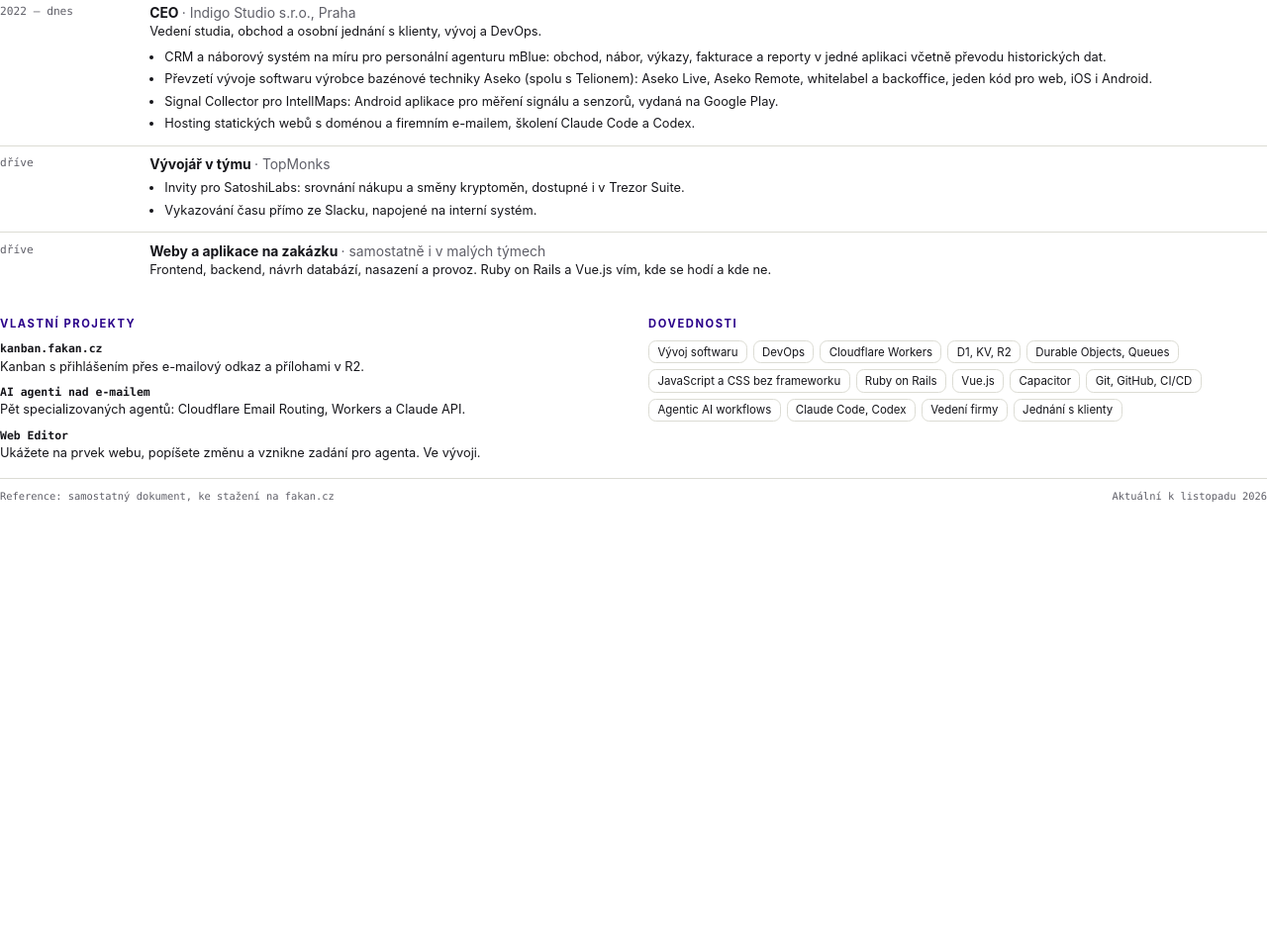
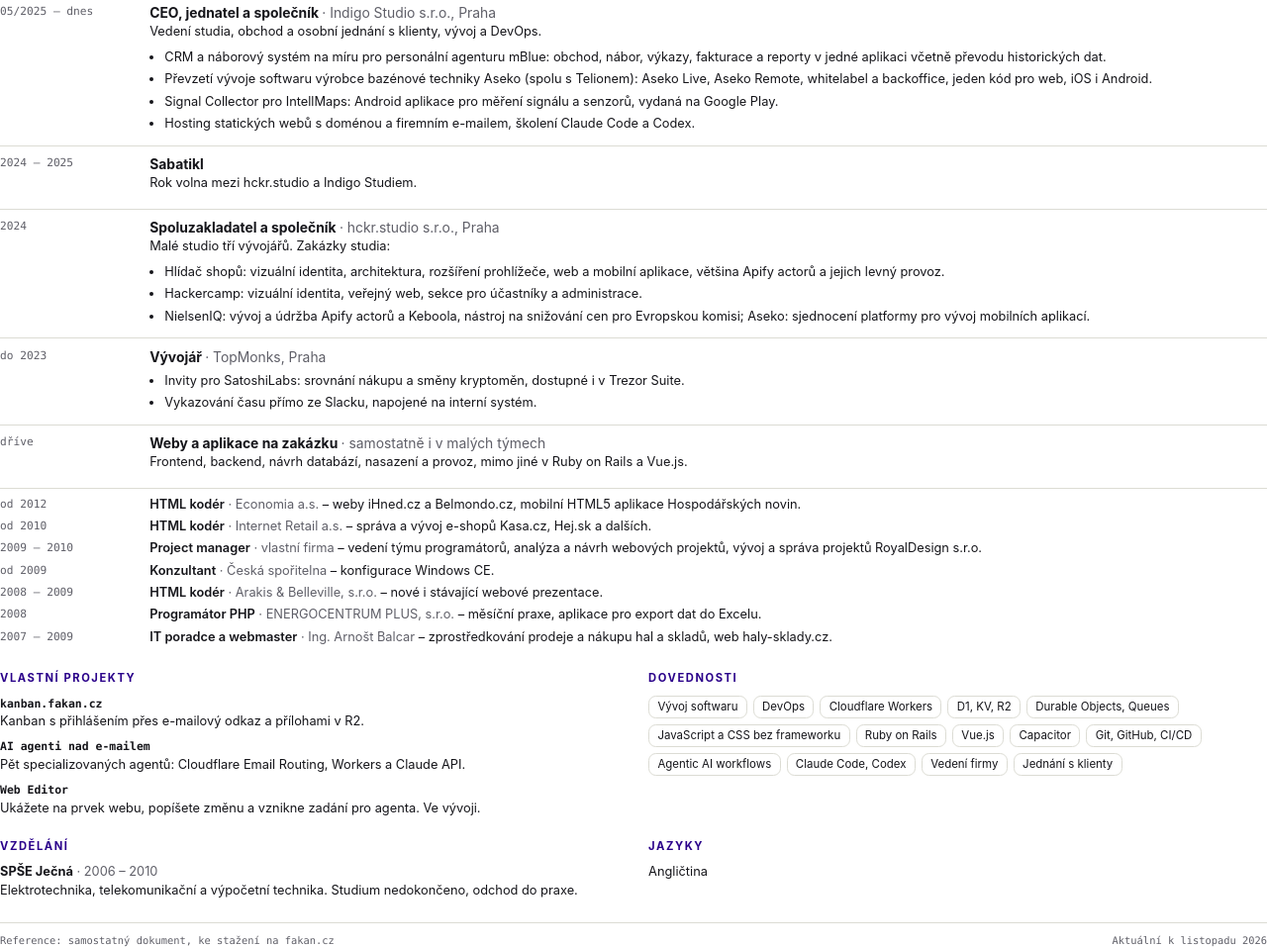
Before and after one commit to junkycoder/fakan.cz, a plain HTML site: page web/podklady/cv.html in a window 1280 px wide. Shown: the part 360-1317 px from the top of the page at 99% size. Before the commit the page ends 868 px from the top, so only its background shows below. Drawn offline with Linux system fonts and the light colour scheme.

Commit message:
oprav praxi v CV podle obchodního rejstříku
Indigo Studio od 05/2025 (jednatel a společník podle ARES), přidej
sabatikl, hckr.studio s.r.o. (2024) a role 2007–2012 ze starého CV.
TopMonks končí v roce 2023.

Co-Authored-By: Claude Opus 5.5 <noreply@anthropic.com>

```diff
--- a/web/podklady/cv.html
+++ b/web/podklady/cv.html
@@ -32,10 +32,12 @@
     pochopí a&nbsp;dokáže převzít.</p>
 
   <h2>Praxe</h2>
+  <!-- Indigo Studio: jednatel a společník od 8. 5. 2025 (obchodní rejstřík, ARES IČO 14389096);
+       firma sama vznikla 29. 3. 2022 pod jiným vedením. -->
   <section class="job">
-    <p class="when">2022 – dnes</p>
+    <p class="when">05/2025 – dnes</p>
     <div>
-      <h3>CEO <span>· Indigo Studio s.r.o., Praha</span></h3>
+      <h3>CEO, jednatel a&nbsp;společník <span>· Indigo Studio s.r.o., Praha</span></h3>
       <p>Vedení studia, obchod a&nbsp;osobní jednání s&nbsp;klienty, vývoj a&nbsp;DevOps.</p>
       <ul>
         <li>CRM a&nbsp;náborový systém na míru pro personální agenturu mBlue: obchod, nábor, výkazy,
@@ -48,24 +50,90 @@
       </ul>
     </div>
   </section>
+  <!-- Sabatikl: podle Dana rok pauzy mezi hckr.studio a Indigo Studiem. Přesné měsíce DOPLNIT. -->
   <section class="job">
-    <p class="when">dříve</p>
+    <p class="when">2024 – 2025</p>
     <div>
-      <h3>Vývojář v&nbsp;týmu <span>· TopMonks</span></h3>
+      <h3>Sabatikl</h3>
+      <p>Rok volna mezi hckr.studio a&nbsp;Indigo Studiem.</p>
+    </div>
+  </section>
+  <!-- hckr.studio s.r.o.: vznik 30. 1. 2024, Dan společník od založení (ARES IČO 21186022).
+       Zakázky podle webu hckr.studio (Web Archive, záběr 11. 5. 2024). Začátek týmu před založením
+       firmy DOPLNIT. -->
+  <section class="job">
+    <p class="when">2024</p>
+    <div>
+      <h3>Spoluzakladatel a&nbsp;společník <span>· hckr.studio s.r.o., Praha</span></h3>
+      <p>Malé studio tří vývojářů. Zakázky studia:</p>
+      <ul>
+        <li>Hlídač shopů: vizuální identita, architektura, rozšíření prohlížeče, web a&nbsp;mobilní
+          aplikace, většina Apify actorů a&nbsp;jejich levný provoz.</li>
+        <li>Hackercamp: vizuální identita, veřejný web, sekce pro účastníky a&nbsp;administrace.</li>
+        <li>NielsenIQ: vývoj a&nbsp;údržba Apify actorů a&nbsp;Keboola, nástroj na snižování cen pro
+          Evropskou komisi; Aseko: sjednocení platformy pro vývoj mobilních aplikací.</li>
+      </ul>
+    </div>
+  </section>
+  <!-- TopMonks: doloženo 01/2019 (avatar na insight.topmonks.com ve Web Archive), Slack účet podle ID
+       zhruba z roku 2016 (jen odhad). Podle Dana skončil těsně před hckr.studio. Začátek DOPLNIT. -->
+  <section class="job">
+    <p class="when">do 2023</p>
+    <div>
+      <h3>Vývojář <span>· TopMonks, Praha</span></h3>
       <ul>
         <li>Invity pro SatoshiLabs: srovnání nákupu a&nbsp;směny kryptoměn, dostupné i&nbsp;v&nbsp;Trezor Suite.</li>
         <li>Vykazování času přímo ze Slacku, napojené na interní systém.</li>
       </ul>
     </div>
   </section>
+  <!-- DOPLNIT 2013–2022 z archivu LinkedIn. Do té doby jen nedatovaný popis z about/cv.md („Před“);
+       po doplnění ho nahradit konkrétními rolemi s roky, nebo zařadit do správného období. -->
   <section class="job">
     <p class="when">dříve</p>
     <div>
       <h3>Weby a&nbsp;aplikace na zakázku <span>· samostatně i&nbsp;v&nbsp;malých týmech</span></h3>
-      <p>Frontend, backend, návrh databází, nasazení a&nbsp;provoz. Ruby on Rails a&nbsp;Vue.js vím, kde se
-        hodí a&nbsp;kde ne.</p>
+      <p>Frontend, backend, návrh databází, nasazení a&nbsp;provoz, mimo jiné v&nbsp;Ruby on Rails a&nbsp;Vue.js.</p>
     </div>
   </section>
+  <!-- 2007–2012 podle starého CV (export z listopadu 2013). U rolí označených v CV „dosud“
+       není známý konec, proto „od“. -->
+  <div class="early">
+    <div class="row">
+      <p class="when">od 2012</p>
+      <p><b>HTML kodér</b> <span>· Economia a.s.</span> – weby iHned.cz a&nbsp;Belmondo.cz, mobilní HTML5
+        aplikace Hospodářských novin.</p>
+    </div>
+    <div class="row">
+      <p class="when">od 2010</p>
+      <p><b>HTML kodér</b> <span>· Internet Retail a.s.</span> – správa a&nbsp;vývoj e-shopů Kasa.cz, Hej.sk
+        a&nbsp;dalších.</p>
+    </div>
+    <div class="row">
+      <p class="when">2009 – 2010</p>
+      <p><b>Project manager</b> <span>· vlastní firma</span> – vedení týmu programátorů, analýza a&nbsp;návrh
+        webových projektů, vývoj a&nbsp;správa projektů RoyalDesign s.r.o.</p>
+    </div>
+    <div class="row">
+      <p class="when">od 2009</p>
+      <p><b>Konzultant</b> <span>· Česká spořitelna</span> – konfigurace Windows CE.</p>
+    </div>
+    <div class="row">
+      <p class="when">2008 – 2009</p>
+      <p><b>HTML kodér</b> <span>· Arakis &amp; Belleville, s.r.o.</span> – nové i&nbsp;stávající webové
+        prezentace.</p>
+    </div>
+    <div class="row">
+      <p class="when">2008</p>
+      <p><b>Programátor PHP</b> <span>· ENERGOCENTRUM PLUS, s.r.o.</span> – měsíční praxe, aplikace pro export
+        dat do Excelu.</p>
+    </div>
+    <div class="row">
+      <p class="when">2007 – 2009</p>
+      <p><b>IT poradce a&nbsp;webmaster</b> <span>· Ing. Arnošt Balcar</span> – zprostředkování prodeje
+        a&nbsp;nákupu hal a&nbsp;skladů, web haly-sklady.cz.</p>
+    </div>
+  </div>
 
   <div class="cols">
     <section>
@@ -90,6 +158,19 @@
     </section>
   </div>
 
+  <div class="cols">
+    <section>
+      <h2>Vzdělání</h2>
+      <p><b>SPŠE Ječná</b> <span class="muted">· 2006 – 2010</span><br>
+        Elektrotechnika, telekomunikační a&nbsp;výpočetní technika. Studium nedokončeno, odchod do praxe.</p>
+    </section>
+    <section>
+      <h2>Jazyky</h2>
+      <!-- Úroveň angličtiny známe jen ze starého CV (2013), proto bez úrovně. Doplnit od Dana. -->
+      <p>Angličtina</p>
+    </section>
+  </div>
+
   <footer class="foot">
     <span>Reference: samostatný dokument, ke stažení na fakan.cz</span>
     <span>Aktuální k&nbsp;listopadu 2026</span>
--- a/web/podklady/podklady.css
+++ b/web/podklady/podklady.css
@@ -36,7 +36,16 @@ p { margin: 0 0 2mm; }
 .job ul { margin: 1.4mm 0 0; padding-left: 4mm; }
 .job li { margin: 0 0 1mm; }
 
-.cols { display: grid; grid-template-columns: 1fr 1fr; gap: 0 8mm; }
+/* Starší praxe: role na jeden řádek, roky ve stejném sloupci jako u .job */
+.early { padding: 1.4mm 0 0.4mm; border-top: 0.5pt solid var(--line); }
+.early .row { display: grid; grid-template-columns: 34mm 1fr; gap: 0 6mm; padding: 0.5mm 0;
+  break-inside: avoid; }
+.early p { margin: 0; }
+.early .when { color: var(--muted); font: 8.4pt/1.6 var(--mono); }
+.early b { font-weight: 600; }
+.early span, .muted { color: var(--muted); }
+
+.cols { display: grid; grid-template-columns: 1fr 1fr; gap: 0 8mm; break-inside: avoid; }
 .tags { margin: 0; padding: 0; list-style: none; display: flex; flex-wrap: wrap; gap: 1.6mm; }
 .tags li { padding: 0.6mm 2.2mm; border: 0.6pt solid var(--line); border-radius: 2mm; font-size: 8.6pt; }
 
```
Also changed, not shown: 2 other files.
